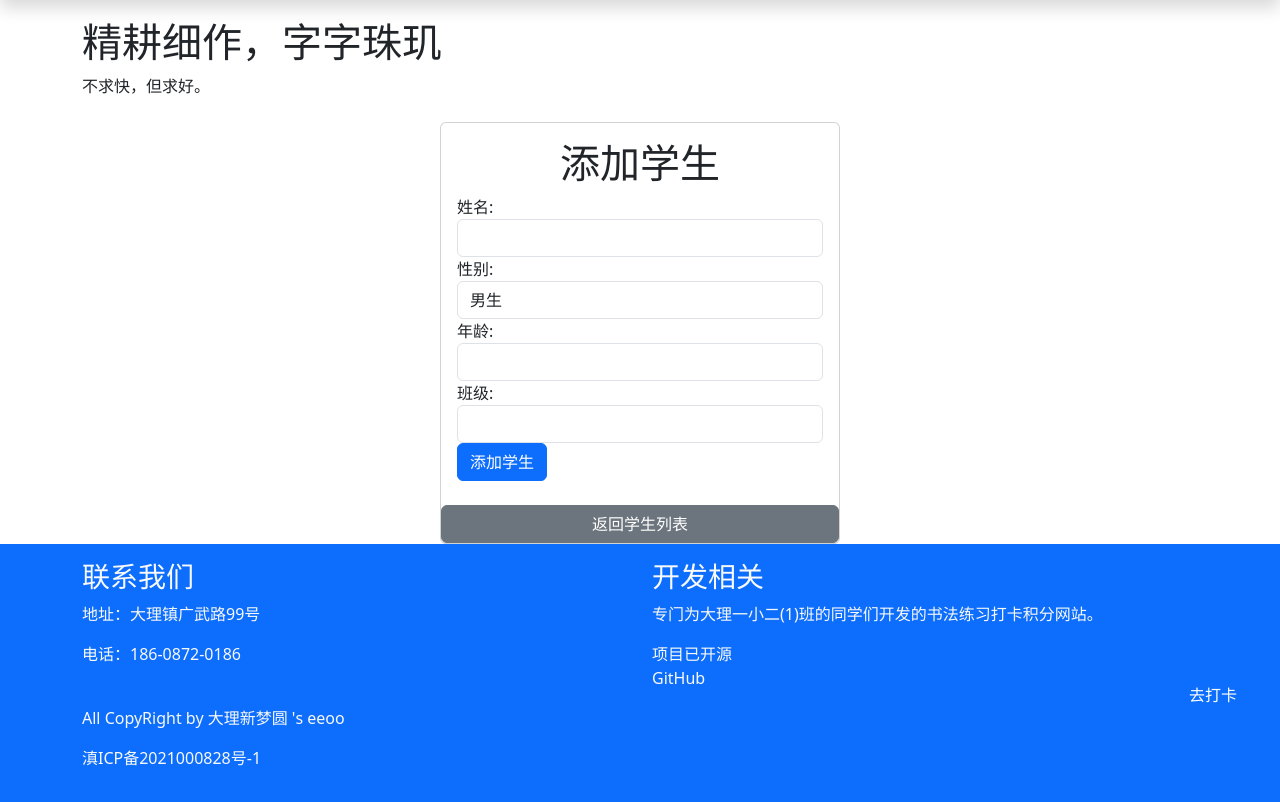
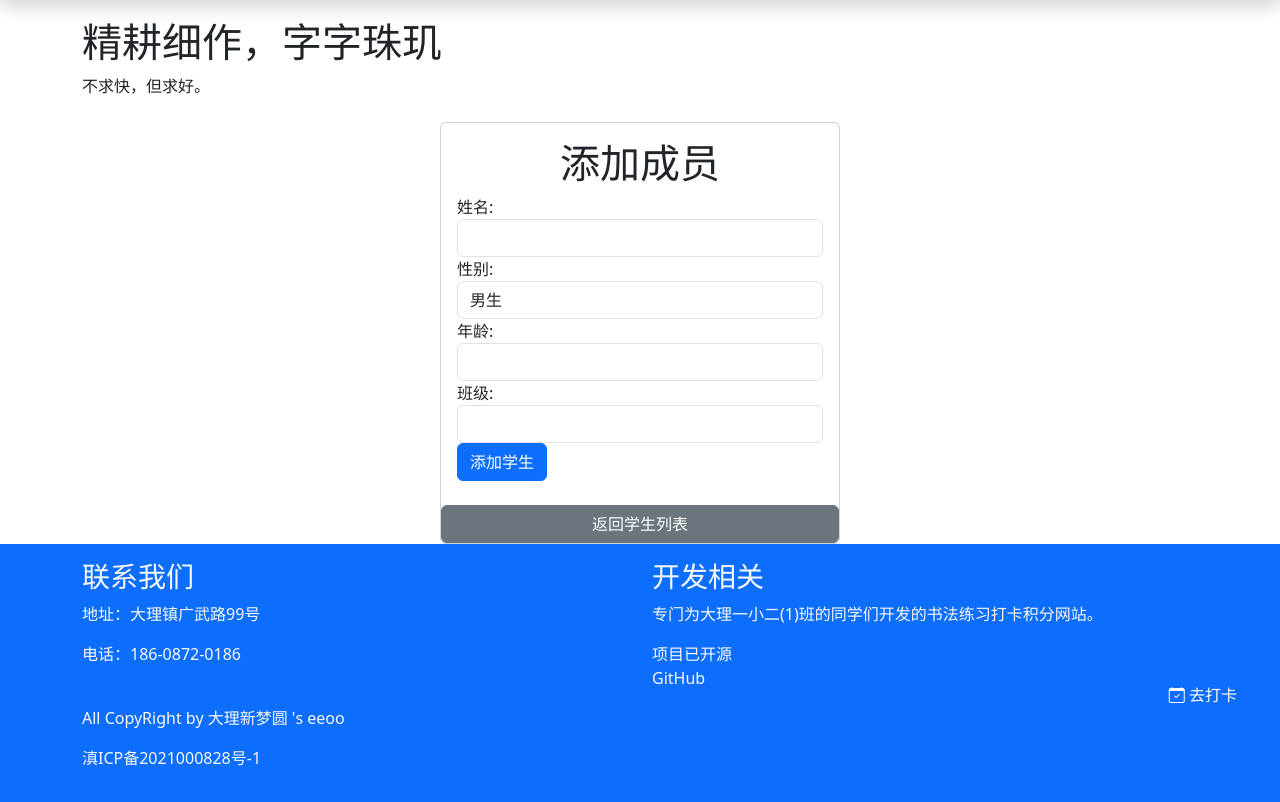
Before and after one commit to Myeeoo/Student_Calligraphy_practice, a Django app: page /add_student/ in a window 1280 px wide. Shown: the part 56-858 px from the top of the page. Run offline with Django 4.2, Linux system fonts and the light colour scheme; data that the repository does not hold is empty; some libraries are stand-ins or nearby versions.

Commit message:
修改学生为成员

```diff
--- a/myapp/templates/add_student.html
+++ b/myapp/templates/add_student.html
@@ -3,7 +3,7 @@
 {% block content %}
 <div class="card mx-auto" style="width: 400px;">
   <div class="card-body">
-    <h1 class="card-title text-center">添加学生</h1>
+    <h1 class="card-title text-center">添加成员</h1>
     <form method="post">
       {% csrf_token %}
       <div class="form-group">
--- a/myapp/templates/base.html
+++ b/myapp/templates/base.html
@@ -24,20 +24,11 @@
     <meta name="viewport" content="width=device-width, initial-scale=1.0">
     <!-- 引入 Bootstrap 的 CSS 文件 -->
     <!-- <link href="https://cdn.jsdelivr.net/npm/bootstrap@5.3.0-alpha3/dist/css/bootstrap.min.css" rel="stylesheet"> -->
-    <!-- <link rel="stylesheet" href="https://cdn.jsdelivr.net/npm/bootstrap-icons@1.7.2/font/bootstrap-icons.css">    -->
+    <link rel="stylesheet" href="https://cdn.jsdelivr.net/npm/bootstrap-icons@1.7.2/font/bootstrap-icons.css">
     <link href="{% static 'css/bootstrap.min.css' %}" rel="stylesheet">
 
     <style>
-        /* footer {
-            position: fixed;
-            left: 0;
-            bottom: 0;
-            width: 100%;
-            background-color: #343a40;
-            color: #fff;
-            text-align: center;
-            padding: 10px;
-        } */
+
         body {padding-top: 50px;}
         nav {
             position: fixed;
```
